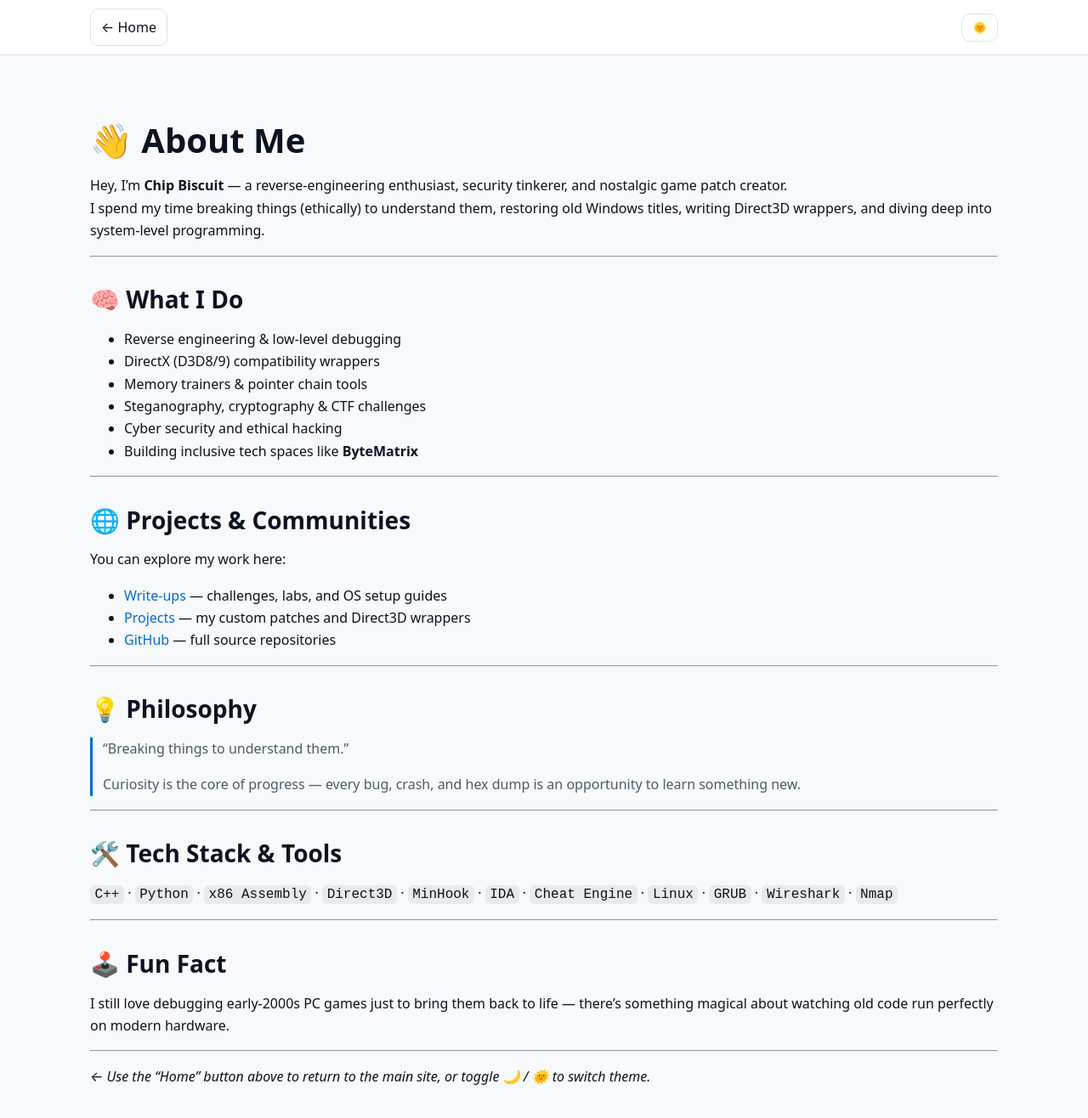
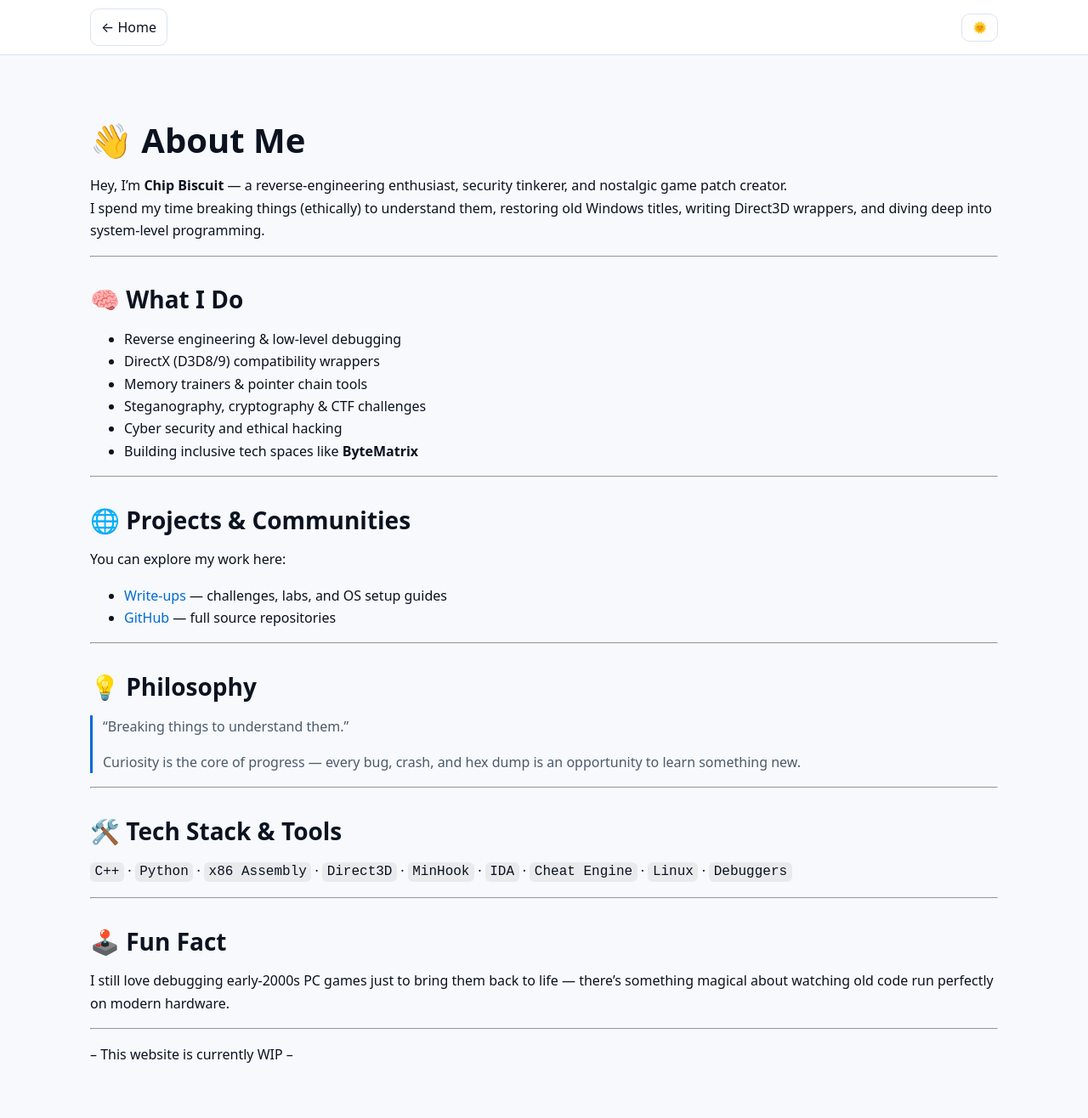
Before and after one commit to Chip-Biscuit/Chip-Biscuit.github.io, a Jekyll site: the page built from about/index.md, in a window 1280 px wide and 1325 px high. Shown: the top 1316 px of the window at 85% size. Built offline with Jekyll 4.4.1, drawn with Linux system fonts in a browser that asks for light colours.

Commit message:
Update index.md

```diff
--- a/about/index.md
+++ b/about/index.md
@@ -26,7 +26,6 @@ I spend my time breaking things (ethically) to understand them, restoring old Wi
 
 You can explore my work here:
 - [Write-ups](/writeups/) — challenges, labs, and OS setup guides
-- [Projects](/projects/) — my custom patches and Direct3D wrappers
 - [GitHub](https://github.com/Chip-Biscuit) — full source repositories
 
 ---
@@ -41,7 +40,7 @@ You can explore my work here:
 
 ## 🛠️ Tech Stack & Tools
 
-`C++` · `Python` · `x86 Assembly` · `Direct3D` · `MinHook` · `IDA` · `Cheat Engine` · `Linux` · `GRUB` · `Wireshark` · `Nmap`
+`C++` · `Python` · `x86 Assembly` · `Direct3D` · `MinHook` · `IDA` · `Cheat Engine` · `Linux` · `Debuggers`
 
 ---
 
@@ -51,4 +50,4 @@ I still love debugging early-2000s PC games just to bring them back to life —
 
 ---
 
-*← Use the “Home” button above to return to the main site, or toggle 🌙 / 🌞 to switch theme.*
+-- This website is currently WIP --
```
